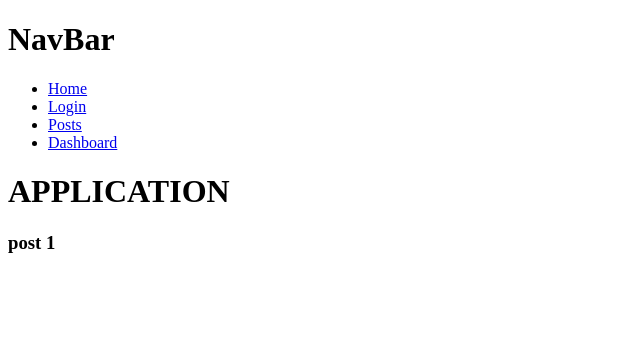
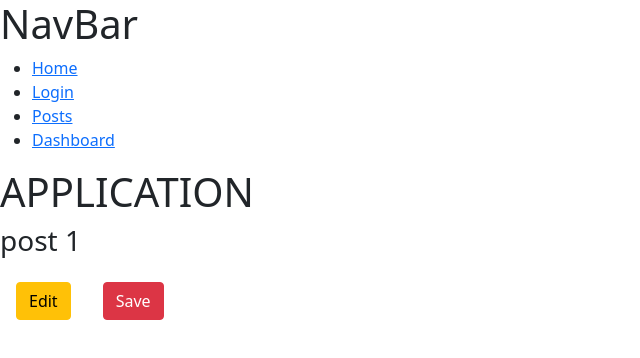
Before and after one commit to rokokos97/react-router, a React (Create React App) app: page /posts/1 in a window 1280 px wide. Shown: the top 358 px of the page, without its empty margins (0-640 px from the left). Built offline with nearby package versions, Linux system fonts and the light colour scheme.

Commit message:
add two buttons EDIT and SAVE use object HISTORY and realise history.push() and history.replace()

```diff
--- a/package.json
+++ b/package.json
@@ -6,6 +6,7 @@
     "@testing-library/jest-dom": "^5.16.5",
     "@testing-library/react": "^13.4.0",
     "@testing-library/user-event": "^13.5.0",
+    "bootstrap": "^5.1.3",
     "query-string": "^8.1.0",
     "react": "^18.2.0",
     "react-dom": "^18.2.0",
--- a/src/app/App.js
+++ b/src/app/App.js
@@ -6,6 +6,7 @@ import Login from './components/login';
 import Dashboard from './components/dashboard';
 import Posts from './components/posts';
 import NotFound from './components/404';
+import 'bootstrap/dist/css/bootstrap.css';
 const App =()=> {
   return (
     <>
--- a/src/app/components/post.jsx
+++ b/src/app/components/post.jsx
@@ -2,16 +2,33 @@ import React from 'react';
 import PropTypes from 'prop-types';
 
 
-const Post = ({posts, id}) => {
+const Post = ({posts, id, history}) => {
   const getPostById = (id) => {
     return posts.find((post)=>post.id.toString()===id);
   };
   const post = getPostById(id);
-  return (<h3>{
-    post?post.label:`Post with Id:${id} is not found`
-  }</h3>);
+  const handelSave = () => {
+    history.replace('/posts');
+  };
+  const handelEdit = () => {
+    history.push(`/posts`);
+  };
+  return (
+    <>
+      <h3>{
+        post?post.label:`Post with Id:${id} is not found`
+      }</h3>
+      <button
+        className={'btn btn-warning m-3'}
+        onClick={handelEdit}>Edit</button>
+      <button
+        className={'btn btn-danger m-3'}
+        onClick={handelSave}>Save</button>
+    </>
+  );
 };
 Post.propTypes={
+  history: PropTypes.object.isRequired,
   posts: PropTypes.array.isRequired,
   id: PropTypes.string,
 };
--- a/src/app/components/posts.jsx
+++ b/src/app/components/posts.jsx
@@ -6,7 +6,7 @@ import query from 'query-string';
 import _ from 'lodash';
 
 
-const Posts = ({match, location}) => {
+const Posts = ({match, location, history}) => {
   const search =query.parse(location.search);
   console.log(search.count);
   const postId = match.params.postId;
@@ -20,7 +20,7 @@ const Posts = ({match, location}) => {
   console.log(cropPosts);
   return <>
     {postId?
-        <Post {...{posts}} id={postId}/>:
+        <Post {...{posts}} id={postId} history={history}/>:
         <PostsList posts={cropPosts}/>}
   </>;
 };
@@ -28,5 +28,6 @@ const Posts = ({match, location}) => {
 Posts.propTypes = {
   location: PropTypes.object,
   match: PropTypes.object.isRequired,
+  history: PropTypes.object,
 };
 export default Posts;
--- a/src/app/components/postsList.jsx
+++ b/src/app/components/postsList.jsx
@@ -1,10 +1,17 @@
 import React from 'react';
 import PropTypes from 'prop-types';
+import {Link} from 'react-router-dom';
+
 
 const PostsList = ({posts}) => {
   return <>
     {
-      posts.map((post)=><h3 key={post.id}>{post.label}</h3>)
+      posts.map((post)=><Link
+        key={post.id}
+        to={`/posts/${post.id}`}
+      >
+        <h3 >{post.label}</h3>
+      </Link>)
     }
   </>;
 };
```
Also changed, not shown: 1 other file (tests, documents, lock files or other folders).
